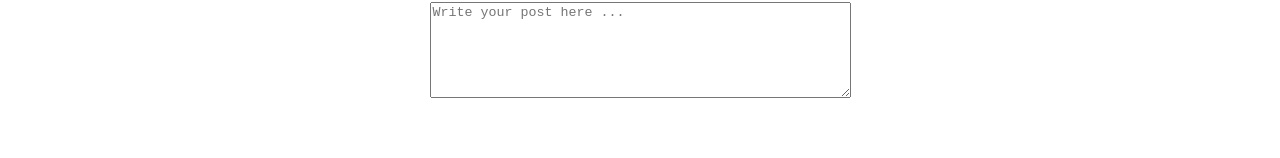
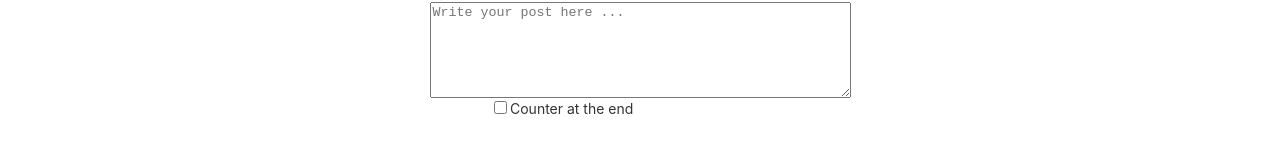
Before and after one commit to gummangummangumman/Twitter-threader, an Angular app: page / in a window 1280 px wide. Shown: the part 142-300 px from the top of the page. Built offline with nearby package versions, Linux system fonts and the light colour scheme.

Commit message:
Add setting to have counter before or after

```diff
--- a/src/app/app.component.html
+++ b/src/app/app.component.html
@@ -12,6 +12,6 @@
   <description></description>
   <textarea id="postInput" name="postInput" rows="6" cols="50" placeholder="Write your post here ..." [(ngModel)]="postService.text"></textarea>
   <settings-bar></settings-bar>
-  <tweet-thread *ngIf="settingsService.showTweet" post="{{postService.text}}"></tweet-thread>
+  <tweet-thread *ngIf="settingsService.showTweet" post="{{postService.text}}" counterAtEnd="{{settingsService.counterAtEnd}}"></tweet-thread>
   <facebook-post *ngIf="settingsService.showFacebookPost"></facebook-post>
 </div>
--- a/src/app/settings-bar/settings-bar.component.html
+++ b/src/app/settings-bar/settings-bar.component.html
@@ -1,4 +1,6 @@
 <div id="settings-bar">
+    <input type="checkbox" id="counterAtEndCheckbox" name="counterAtEndCheckbox" [(ngModel)]="settingsService.counterAtEnd">
+    <label for="counterAtEndCheckbox">Counter at the end</label><br>
     <div id="extra-settings" class="{{class}}">
         <input type="checkbox" id="showTweetCheckbox" name="showTweetCheckbox" [(ngModel)]="settingsService.showTweet">
         <label for="showTweetCheckbox">Show tweet</label><br>
--- a/src/app/settings-service/settings.service.ts
+++ b/src/app/settings-service/settings.service.ts
@@ -9,5 +9,7 @@ export class SettingsService {
   showTweetAsThread = true;
   showFacebookPost = false;
 
+  counterAtEnd = false;
+
   constructor() { }
 }
--- a/src/app/tweet-thread/tweet-thread.component.ts
+++ b/src/app/tweet-thread/tweet-thread.component.ts
@@ -7,12 +7,13 @@ import { Component, OnInit, SimpleChanges, Input } from '@angular/core';
 })
 export class TweetThreadComponent implements OnInit {
 
+  @Input() counterAtEnd;
   @Input() post:string;
   maxNumberOfCharacters:number = 280;
   tweetPosts:string[];
 
-  doubleDigitCounterMax:string = "99/99 ";
-  tripleDigitCounterMax:string = "999/999 ";
+  doubleDigitCounterMax:string = "(99/99) ";
+  tripleDigitCounterMax:string = "(999/999) ";
 
   constructor()
   {
@@ -26,6 +27,9 @@ export class TweetThreadComponent implements OnInit {
   {
     this.tweetPosts = []; //reset
 
+    if(this.counterAtEnd)
+      this.counterAtEnd = (this.counterAtEnd === true || this.counterAtEnd != "false"); //convert string to boolean
+
     let text = this.filterUnnecessaryWhiteSpace(this.post);
     let counter = 1;
     let maxCounterText = this.doubleDigitCounterMax;
@@ -35,7 +39,12 @@ export class TweetThreadComponent implements OnInit {
     while (text !== "")
     {
       let counterText = this.counterText(counter, counterMax);
-      let postWithCounter = counterText + this.first(text, this.maxNumberOfCharacters - maxCounterText.length);
+      let postWithCounter = this.first(text, this.maxNumberOfCharacters - maxCounterText.length);
+      if (this.counterAtEnd)
+        postWithCounter = postWithCounter + " " + counterText;
+      else
+        postWithCounter = counterText + " " + postWithCounter;
+
       this.tweetPosts.push(postWithCounter);
       text = this.rest(text, this.maxNumberOfCharacters - maxCounterText.length);
       counter++;
@@ -60,11 +69,11 @@ export class TweetThreadComponent implements OnInit {
     return text.replace(/\n+|\s\s+/g, ' ');
   }
 
-  //returns a counter as text, including the space at the end.
-  //for instance, 1 and 20 would return "1/20 "
+  //returns a counter as text.
+  //for instance, 1 and 20 would return "(1/20)"
   counterText(counter:number, of:number)
   {
-    return (counter + "/" + of + " ");
+    return ("(" + counter + "/" + of + ")");
   }
 
 }
```
